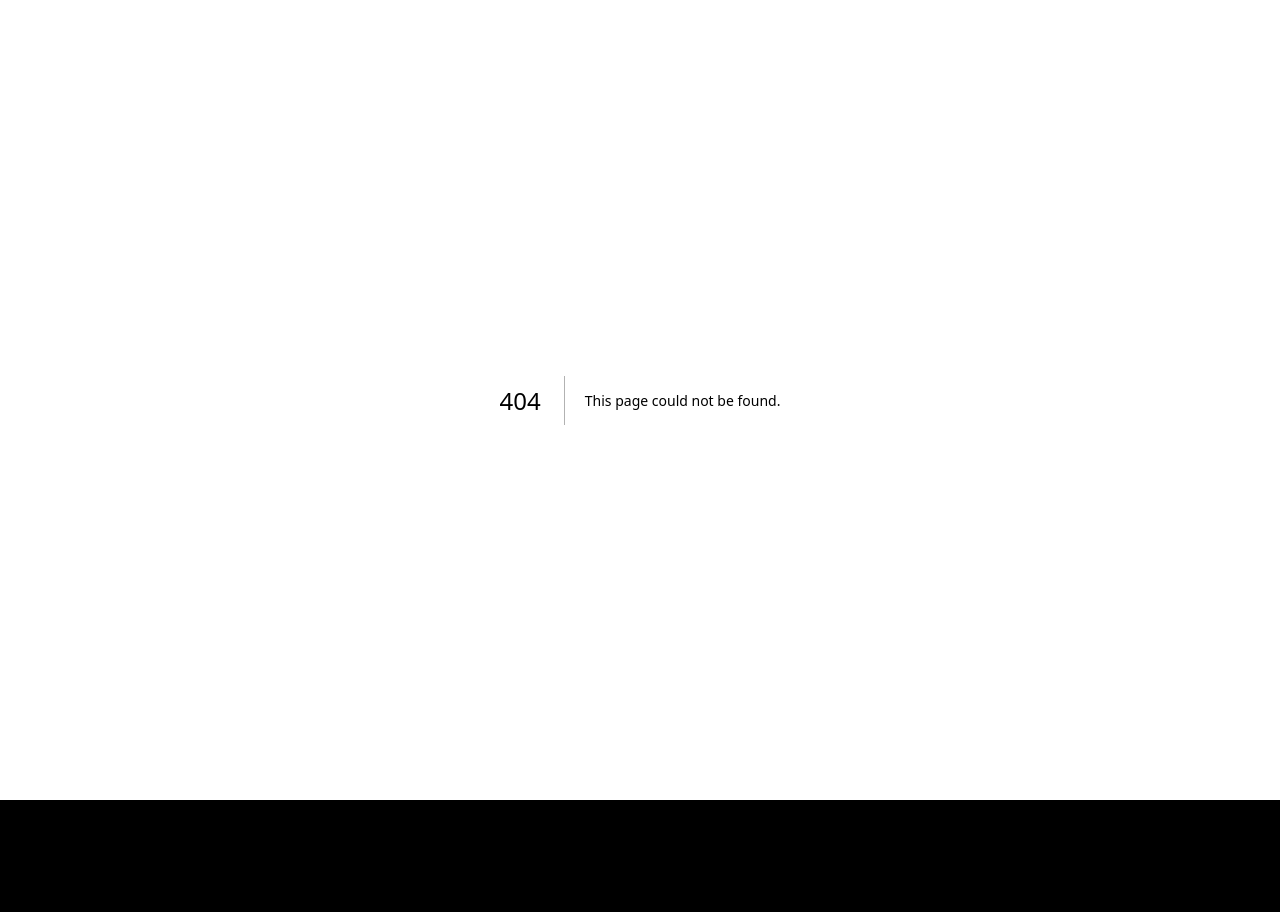
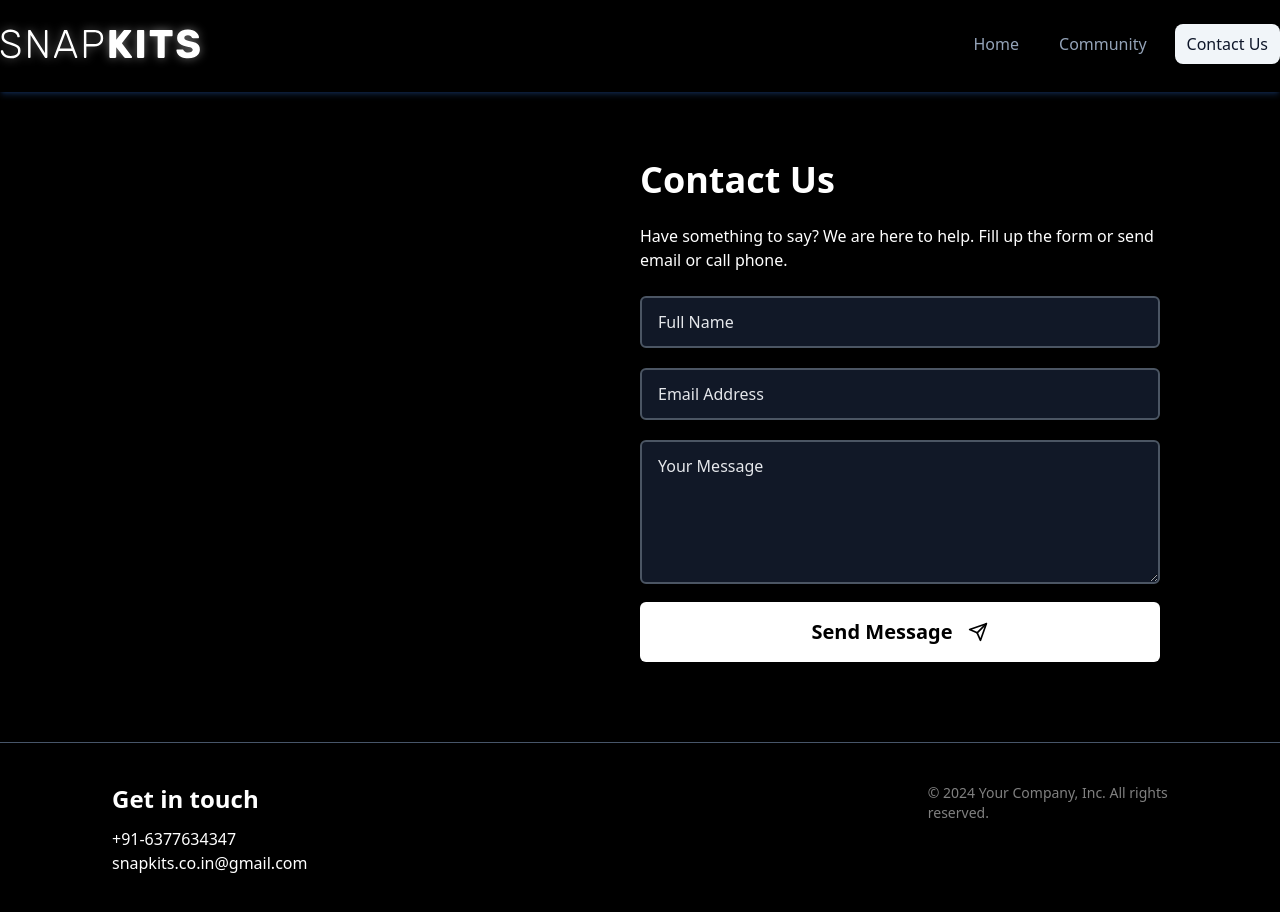
Before and after one commit to snapkits/snap-kits, a Next.js app: page /snap-kits/contact-us in a window 1280 px wide. Before the commit this address had no page. Shown: the top 912 px of the page. Before the commit the page ends 800 px from the top, so only its background shows below. Built offline with nearby package versions, Linux system fonts and the light colour scheme.

Commit message:
added contact us

```diff
--- a/package.json
+++ b/package.json
@@ -16,6 +16,7 @@
     "next": "14.1.0",
     "react": "^18",
     "react-dom": "^18",
+    "react-hook-form": "^7.50.1",
     "tailwind-merge": "^2.2.1",
     "tailwindcss-animate": "^1.0.7"
   },
--- a/src/app/(root)/(home)/page.tsx
+++ b/src/app/(root)/(home)/page.tsx
@@ -4,7 +4,6 @@ import { Cards } from '@/components/ProjectCard';
 
 const Home = () => {
   return (
-    <div className='pt-20'>
     <main className='flex flex-col items-center justify-between px-20'>
       <section className='my-10 flex w-full items-end justify-between p-10'>
         <div className='flex max-w-xl flex-col gap-16'>
@@ -12,8 +11,8 @@ const Home = () => {
           <p className='text-slate-300'>
             We are a growing community passionate about developing software in
             small packets. Our aim is to establish a standard for code writing
-              that is easy to understand and use, much like Lego. We maintain
-              this standard in our writing.
+            that is easy to understand and use, much like Lego. We maintain this
+            standard in our writing.
           </p>
         </div>
         <div
@@ -44,9 +43,8 @@ const Home = () => {
             Our team is dedicated to exploring a wide range of industries and
             niches, with a focus on finding the most promising ideas that have
             yet to be discovered. From innovative products to disruptive
-              business models, we seek out the best ideas and make them
-              accessible to entrepreneurs who are looking for inspiration and
-              guidance.
+            business models, we seek out the best ideas and make them accessible
+            to entrepreneurs who are looking for inspiration and guidance.
           </p>
         </div>
       </section>
@@ -109,18 +107,12 @@ const Home = () => {
               </p>
               <ul className='mt-6 flex justify-center gap-4 text-sm'>
                 <li>
-                    <a
-                      href='/'
-                      className='cursor rounded bg-slate-600 px-2 py-1'
-                    >
+                  <a href='/' className='cursor rounded bg-slate-600 px-2 py-1'>
                     X
                   </a>
                 </li>
                 <li>
-                    <a
-                      href='/'
-                      className='cursor rounded bg-slate-600 px-2 py-1'
-                    >
+                  <a href='/' className='cursor rounded bg-slate-600 px-2 py-1'>
                     in
                   </a>
                 </li>
@@ -142,18 +134,12 @@ const Home = () => {
               </p>
               <ul className='mt-6 flex justify-center gap-4 text-sm'>
                 <li>
-                    <a
-                      href='/'
-                      className='cursor rounded bg-slate-600 px-2 py-1'
-                    >
+                  <a href='/' className='cursor rounded bg-slate-600 px-2 py-1'>
                     X
                   </a>
                 </li>
                 <li>
-                    <a
-                      href='/'
-                      className='cursor rounded bg-slate-600 px-2 py-1'
-                    >
+                  <a href='/' className='cursor rounded bg-slate-600 px-2 py-1'>
                     in
                   </a>
                 </li>
@@ -163,7 +149,6 @@ const Home = () => {
         </div>
       </section>
     </main>
-    </div>
   );
 };
 
--- /dev/null
+++ b/src/app/(root)/contact-us/loading.tsx
@@ -0,0 +1,22 @@
+import { Skeleton } from '@/components/ui/skeleton';
+
+const loading = () => {
+  return (
+    <main className='flex-center paddings mx-auto w-full max-w-screen-2xl flex-col'>
+      <section className='nav-padding w-full'>
+        <Skeleton className='bg-black-200/40 h-[274px] w-full rounded-lg' />
+      </section>
+
+      <section className='mt-6 flex w-full flex-col sm:mt-20'>
+        <Skeleton className='bg-black-200/40 h-10 w-56' />
+        <div className='mt-12 flex w-full flex-wrap justify-center gap-16 sm:justify-start'>
+          <Skeleton className='bg-black-200/40 h-[440px] w-full sm:w-[356px]' />
+          <Skeleton className='bg-black-200/40 h-[440px] w-full sm:w-[356px]' />
+          <Skeleton className='bg-black-200/40 h-[440px] w-full sm:w-[356px]' />
+        </div>
+      </section>
+    </main>
+  );
+};
+
+export default loading;
--- /dev/null
+++ b/src/app/(root)/contact-us/page.tsx
@@ -0,0 +1,157 @@
+'use client';
+
+import { Send } from 'lucide-react';
+import React, { useState } from 'react';
+import { useForm } from 'react-hook-form';
+
+const ContactUs = () => {
+  const {
+    register,
+    handleSubmit,
+    formState: { errors, isSubmitSuccessful, isSubmitting },
+  } = useForm({
+    mode: 'all',
+  });
+
+  const [isSuccess, setIsSuccess] = useState(false);
+  const [message, setMessage] = useState(false);
+
+  const onSubmit = (data: any) => {
+    setMessage(true);
+    setIsSuccess(true);
+    console.log(data);
+  };
+
+  return (
+    <main className='flex flex-col items-center justify-between px-20'>
+      <section className='my-10 flex w-full flex-row-reverse items-end justify-between p-10'>
+        <div className='w-1/2'>
+          <h2 className='text-4xl font-semibold dark:text-white'>Contact Us</h2>
+          <p className='my-6 dark:text-white'>
+            Have something to say? We are here to help. Fill up the form or send
+            email or call phone.
+          </p>
+          <form onSubmit={handleSubmit(onSubmit)}>
+            <div className='mb-5'>
+              <input
+                type='text'
+                placeholder='Full Name'
+                autoComplete='false'
+                className={`w-full rounded-md border-2 px-4 py-3 outline-none placeholder:text-gray-800 focus:ring-4 dark:bg-gray-900 dark:text-white   dark:placeholder:text-gray-200  ${
+                  errors.name
+                    ? 'border-red-600 ring-red-100 focus:border-red-600 dark:ring-0'
+                    : 'border-gray-300 ring-gray-100 focus:border-gray-600 dark:border-gray-600 dark:ring-0 dark:focus:border-white'
+                }`}
+                {...register('full_name', {
+                  required: 'Full name is required',
+                  maxLength: 80,
+                })}
+              />
+              {errors.name && (
+                <div className='mt-1 text-red-600'>
+                  {/* <small>{errors.name.message}</small> */}
+                </div>
+              )}
+            </div>
+
+            <div className='mb-5'>
+              <label htmlFor='email_address' className='sr-only'>
+                Email Address
+              </label>
+              <input
+                id='email_address'
+                type='email'
+                placeholder='Email Address'
+                autoComplete='false'
+                className={`w-full rounded-md border-2 px-4 py-3 outline-none placeholder:text-gray-800 focus:ring-4 dark:bg-gray-900 dark:text-white   dark:placeholder:text-gray-200  ${
+                  errors.email
+                    ? 'border-red-600 ring-red-100 focus:border-red-600 dark:ring-0'
+                    : 'border-gray-300 ring-gray-100 focus:border-gray-600 dark:border-gray-600 dark:ring-0 dark:focus:border-white'
+                }`}
+                {...register('email', {
+                  required: 'Enter your email',
+                  pattern: {
+                    value: /^\S+@\S+$/i,
+                    message: 'Please enter a valid email',
+                  },
+                })}
+              />
+              {errors.email && (
+                <div className='mt-1 text-red-600'>
+                  {/* <small>{errors.email.message}</small> */}
+                </div>
+              )}
+            </div>
+
+            <div className='mb-3'>
+              <textarea
+                placeholder='Your Message'
+                className={`h-36 w-full rounded-md border-2 px-4 py-3 outline-none placeholder:text-gray-800   focus:ring-4 dark:bg-gray-900  dark:text-white dark:placeholder:text-gray-200  ${
+                  errors.message
+                    ? 'border-red-600 ring-red-100 focus:border-red-600 dark:ring-0'
+                    : 'border-gray-300 ring-gray-100 focus:border-gray-600 dark:border-gray-600 dark:ring-0 dark:focus:border-white'
+                }`}
+                {...register('message', {
+                  required: 'Enter your Message',
+                })}
+              />
+              {errors.message && (
+                <div className='mt-1 text-red-600'>
+                  {' '}
+                  {/* <small>{errors.message.message}</small> */}
+                </div>
+              )}
+            </div>
+
+            <button
+              type='submit'
+              className='w-full rounded-md bg-gray-900 px-7 py-4 font-semibold text-white transition-colors hover:bg-gray-800 focus:outline-none focus:ring focus:ring-gray-200 focus:ring-offset-2 dark:bg-white dark:text-black '
+            >
+              {isSubmitting ? (
+                <svg
+                  className='mx-auto h-5 w-5 animate-spin text-white dark:text-black'
+                  xmlns='http://www.w3.org/2000/svg'
+                  fill='none'
+                  viewBox='0 0 24 24'
+                >
+                  <circle
+                    className='opacity-25'
+                    cx='12'
+                    cy='12'
+                    r='10'
+                    stroke='currentColor'
+                    strokeWidth='4'
+                  ></circle>
+                  <path
+                    className='opacity-75'
+                    fill='currentColor'
+                    d='M4 12a8 8 0 018-8V0C5.373 0 0 5.373 0 12h4zm2 5.291A7.962 7.962 0 014 12H0c0 3.042 1.135 5.824 3 7.938l3-2.647z'
+                  ></path>
+                </svg>
+              ) : (
+                <div className='flex flex-row justify-center gap-4'>
+                  <p className='text-xl'>Send Message</p>
+                  <div className='flex items-center'>
+                    <Send size={20} />
+                  </div>
+                </div>
+              )}
+            </button>
+          </form>
+          {isSubmitSuccessful && isSuccess && (
+            <div className='mt-3 text-center text-sm text-green-500'>
+              {message || 'Success. Message sent successfully'}
+            </div>
+          )}
+          {isSubmitSuccessful && !isSuccess && (
+            <div className='mt-3 text-center text-sm text-red-500'>
+              {message || 'Something went wrong. Please try later.'}
+            </div>
+          )}
+        </div>
+      </section>
+    </main>
+  );
+};
+
+export default ContactUs;
--- a/src/app/(root)/layout.tsx
+++ b/src/app/(root)/layout.tsx
@@ -6,7 +6,7 @@ const layout = ({ children }: { children: React.ReactNode }) => {
   return (
     <>
       <NavHeader />
-      {children}
+      <div className='pt-20'>{children}</div>
       <Footer />
     </>
   );
--- a/src/components/NavHeader.tsx
+++ b/src/components/NavHeader.tsx
@@ -9,7 +9,6 @@ export function NavHeader() {
 
   const links: { title: string; url: string }[] = [
     { title: 'Home', url: '/' },
-    { title: 'About', url: '/about' },
     { title: 'Community', url: '/community' },
     { title: 'Contact Us', url: '/contact-us' },
   ];
```
Also changed, not shown: 1 other file (tests, documents, lock files or other folders). Lines whose indentation alone changed are shown as unchanged.
